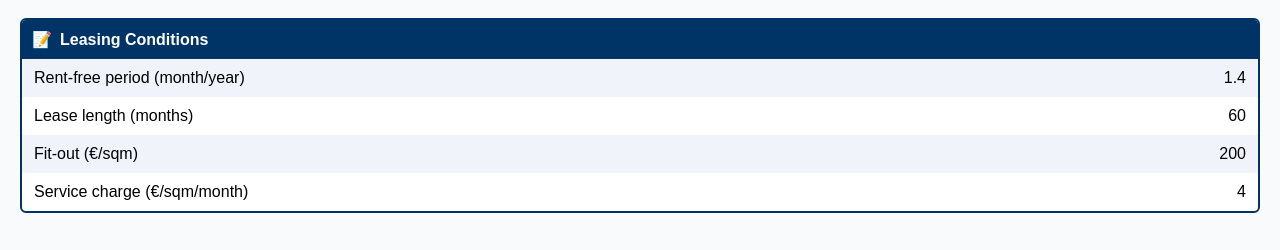
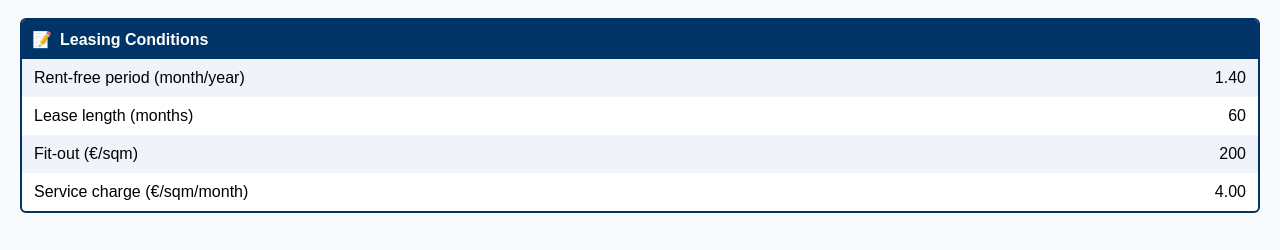
Before and after one commit to Musicandy13/market-data-cee-map, a React (Vite) app: page / in a window 1280 px wide. Shown: the part 824-1074 px from the top of the page. Built offline with nearby package versions, Linux system fonts and the light colour scheme.

Commit message:
Update DataExplorer.jsx

```diff
--- a/src/DataExplorer.jsx
+++ b/src/DataExplorer.jsx
@@ -209,10 +209,16 @@ export default function DataExplorer() {
             <div className="section-header">
               <span>📝</span> Leasing Conditions
             </div>
-            <Row label="Rent-free period (month/year)" value={leasingSource?.rentFreeMonthPerYear ?? "–"} />
-            <Row label="Lease length (months)" value={leasingSource?.leaseLengthMonths ?? "–"} />
-            <Row label="Fit-out (€/sqm)" value={leasingSource?.fitOutEurSqmShellCore ?? "–"} />
-            <Row label="Service charge (€/sqm/month)" value={leasingSource?.serviceChargeEurSqmMonth ?? "–"} />
+            <Row
+              label="Rent-free period (month/year)"
+              value={fmtMoney(leasingSource?.rentFreeMonthPerYear ?? null)}
+            />
+            <Row label="Lease length (months)" value={fmtNumber(leasingSource?.leaseLengthMonths ?? null)} />
+            <Row label="Fit-out (€/sqm)" value={fmtNumber(leasingSource?.fitOutEurSqmShellCore ?? null)} />
+            <Row
+              label="Service charge (€/sqm/month)"
+              value={fmtMoney(leasingSource?.serviceChargeEurSqmMonth ?? null)}
+            />
           </div>
         </>
       )}
```
